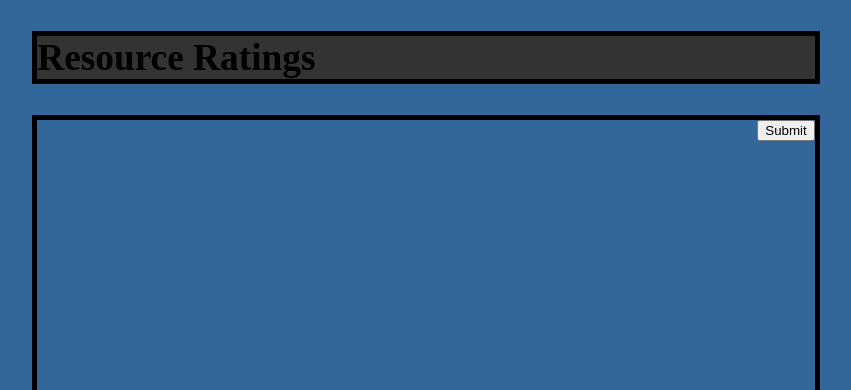
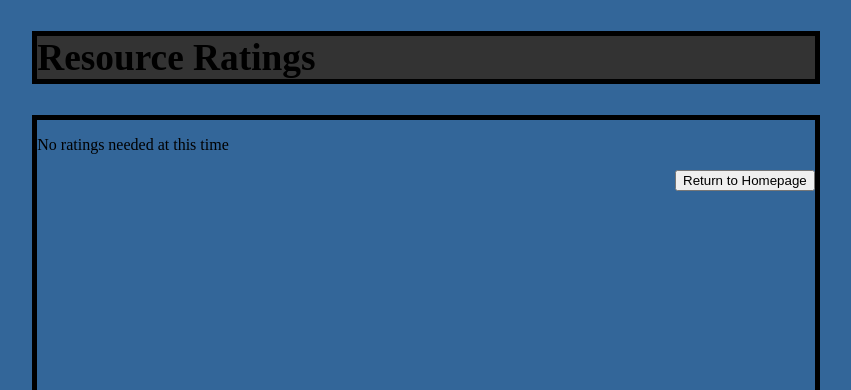
Before and after one commit to kevkilbourne/DigiPackWebpage, a Django app: page /ratings/ in a window 1280 px wide. Shown: the part 68-458 px from the top of the page, without its empty margins (214-1065 px from the left). Run offline with Django 4.2, Linux system fonts and the light colour scheme.

Commit message:
Updated Ratings.html
Updated rating system to handle empty navigational parameters

```diff
--- a/DigitalBackpack/templates/DigitalBackpack/Ratings.html
+++ b/DigitalBackpack/templates/DigitalBackpack/Ratings.html
@@ -23,8 +23,13 @@
           </h2>
           <form class="ratings" action="{% url 'ratings' %}" id="websiteRatingsForm" method="post">
             {% csrf_token %}
-            {{ form.as_table }}
-	    <input type="submit" value="Submit" id="submit">
+            {% if form.fields %}
+                {{ form.as_table }}
+                <input type="submit" value="Submit Ratings" id="submit">
+            {% else %}
+                <p>No ratings needed at this time</p>
+                <input type="submit" value="Return to Homepage" id="submit">
+            {% endif %}
           </form>
         </span>
       </main>
```
